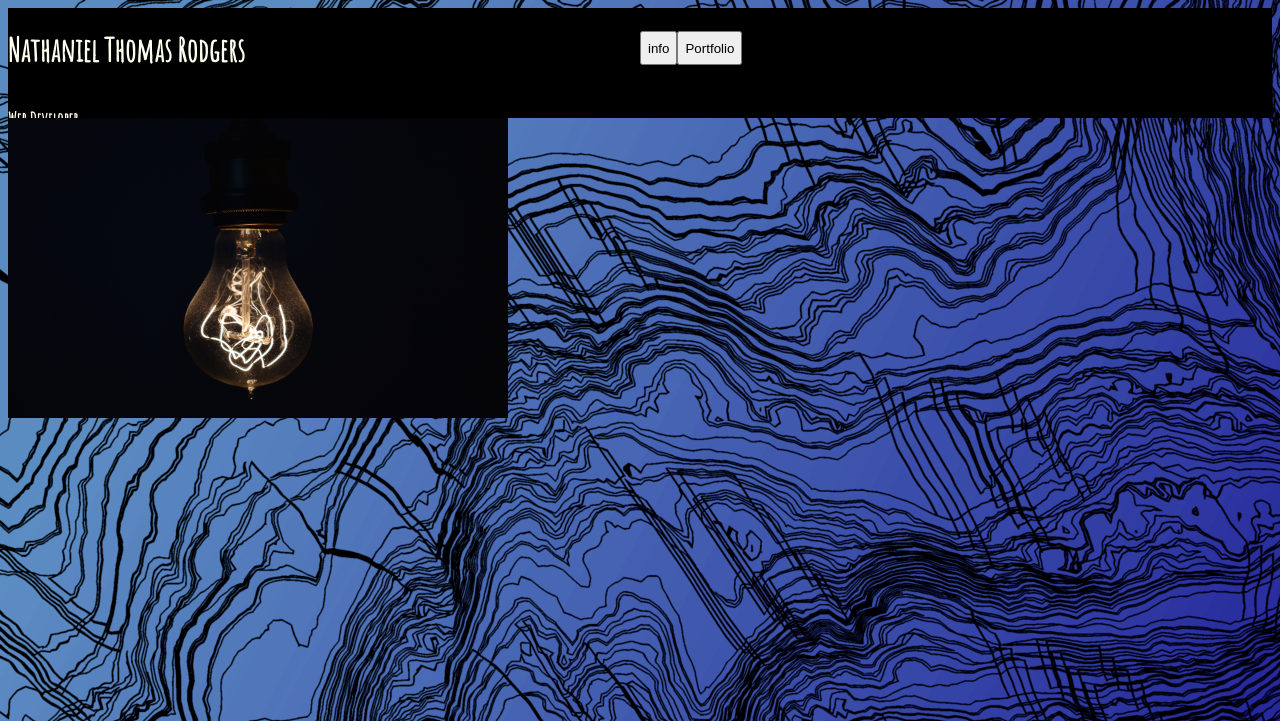
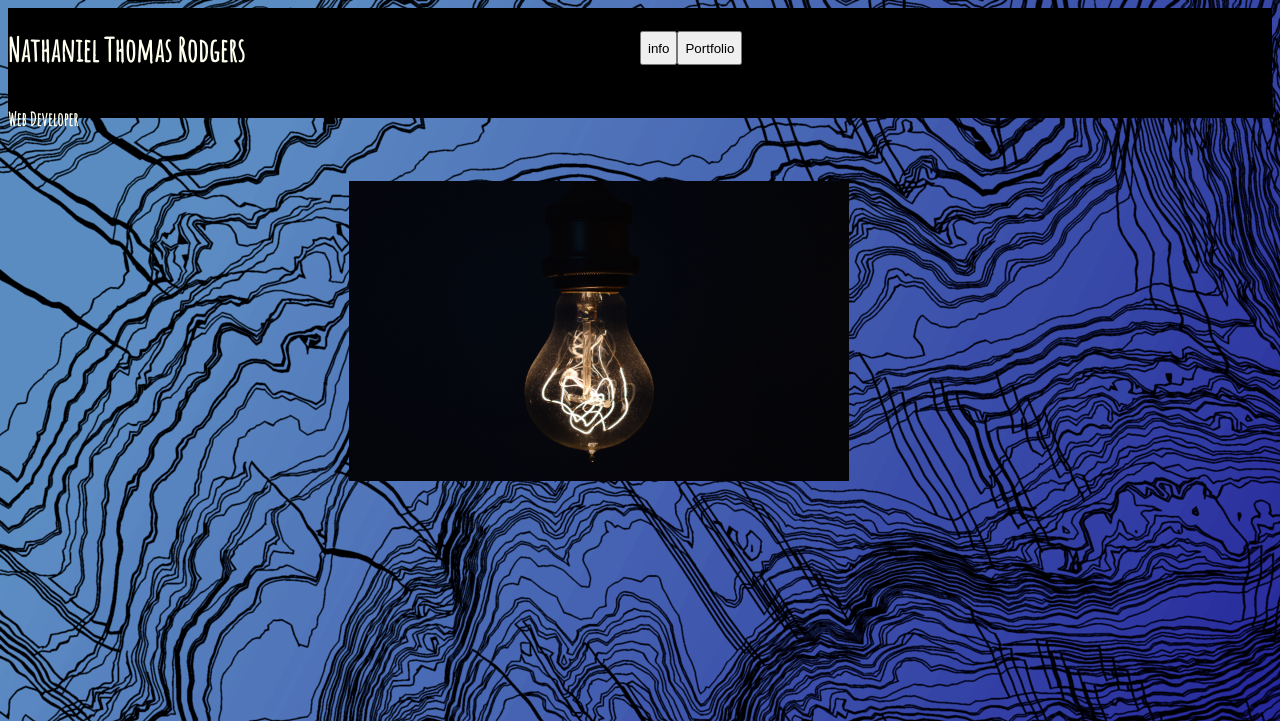
Before and after one commit to rodgnathaniel/nathanielthomas.dev, a Django app: page / in a window 1280 px wide. Shown: the top 721 px of the page. Run offline with Django 3.2, Linux system fonts and the light colour scheme.

Commit message:
slide show div

```diff
--- a/home/static/home/css/main.css
+++ b/home/static/home/css/main.css
@@ -48,6 +48,10 @@ h2 {
     color:ivory;
     font-size: 115%;
     font-family: 'Amatic SC', cursive;
+}
+#slideshow {
+    margin-top: 5%;
+    margin-left: 27%;
 }
 
 /* .modal_1 {
```
